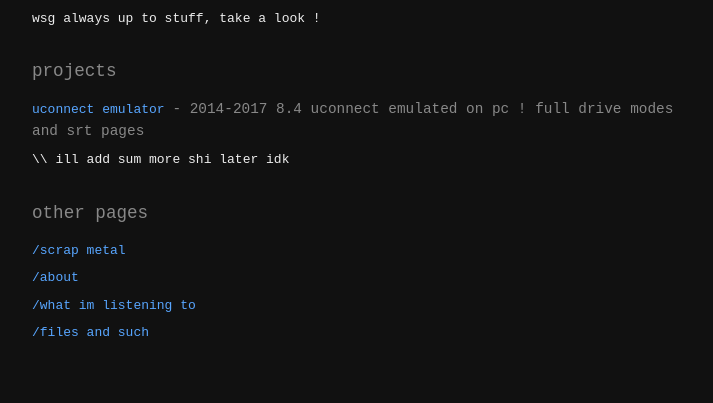
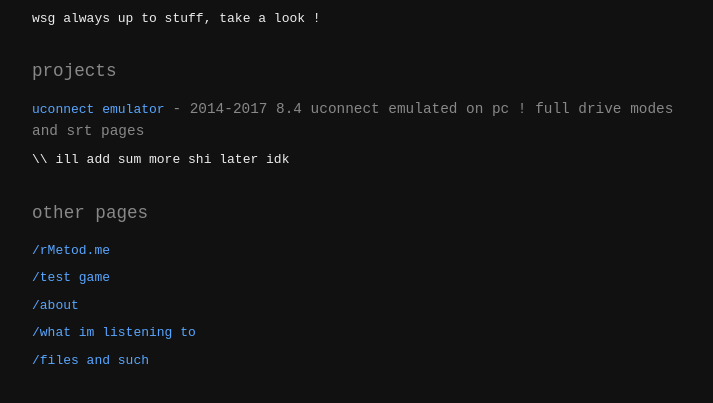
Before and after one commit to olithebest12/olithebest12.com, a plain HTML site: page index.html in a window 1280 px wide. Shown: the part 91-494 px from the top of the page, without its empty margins (283-996 px from the left). Drawn offline with Linux system fonts and the light colour scheme.

Commit message:
Update index.html

```diff
--- a/index.html
+++ b/index.html
@@ -71,7 +71,8 @@
   </ul>
  <h2>other pages</h2>
   <ul>
-    <li><a href="/scrap-metal-3-main">/scrap metal</a></li>
+    <li><a href="/rmethod.me">/rMetod.me</a></li>
+    <li><a href="/scrap-metal-3-main">/test game</a></li>
     <li><a href="/about">/about</a></li>
     <li><a href="/now-playing">/what im listening to</a></li>
     <li><a href="/files">/files and such</a></li>
```
